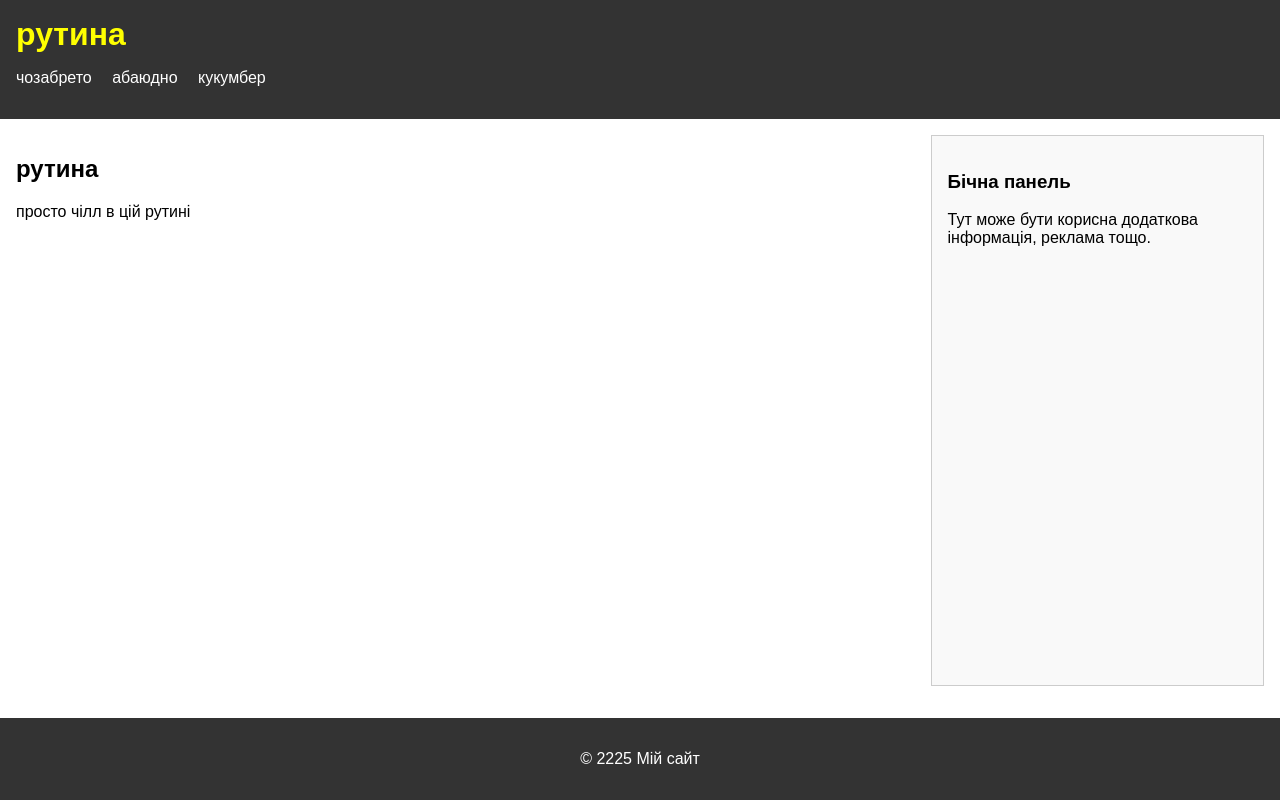
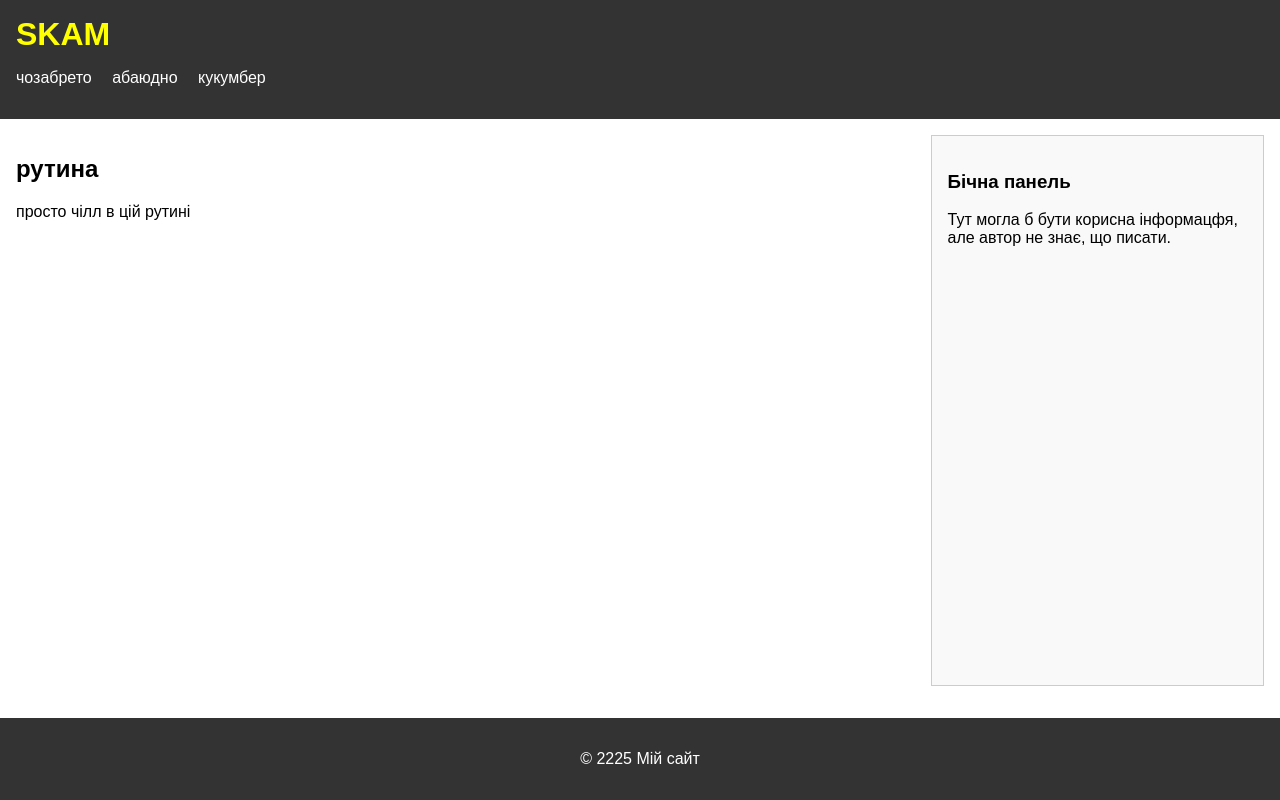
Before and after one commit to yaneessa1/shovel, a plain HTML site: page index.html in a window 1280 px wide. Drawn offline with Linux system fonts and the light colour scheme.

Commit message:
Update index.html

```diff
--- a/index.html
+++ b/index.html
@@ -10,7 +10,7 @@
 <body>
   <div class="wrapper">
     <header>
-      <h1>рутина</h1>
+      <h1>SKAM</h1>
       <nav>
         <ul>
           <li><a href="#">чозабрето</a></li>
@@ -27,7 +27,7 @@
       </section>
       <aside>
         <h3>Бічна панель</h3>
-        <p>Тут може бути корисна додаткова інформація, реклама тощо.</p>
+        <p>Тут могла б бути корисна інформацфя, але автор не знає, що писати.</p>
       </aside>
     </main>
 
```
